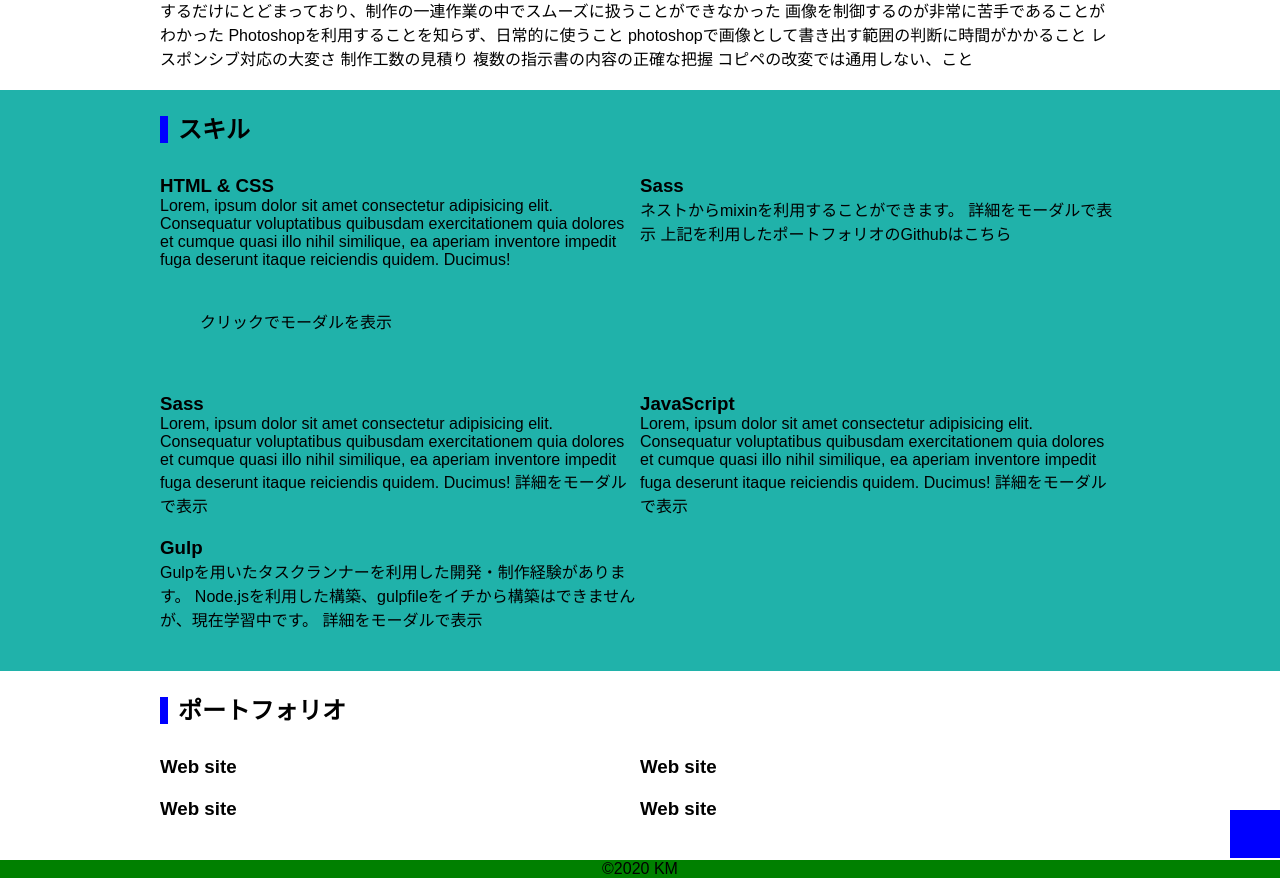
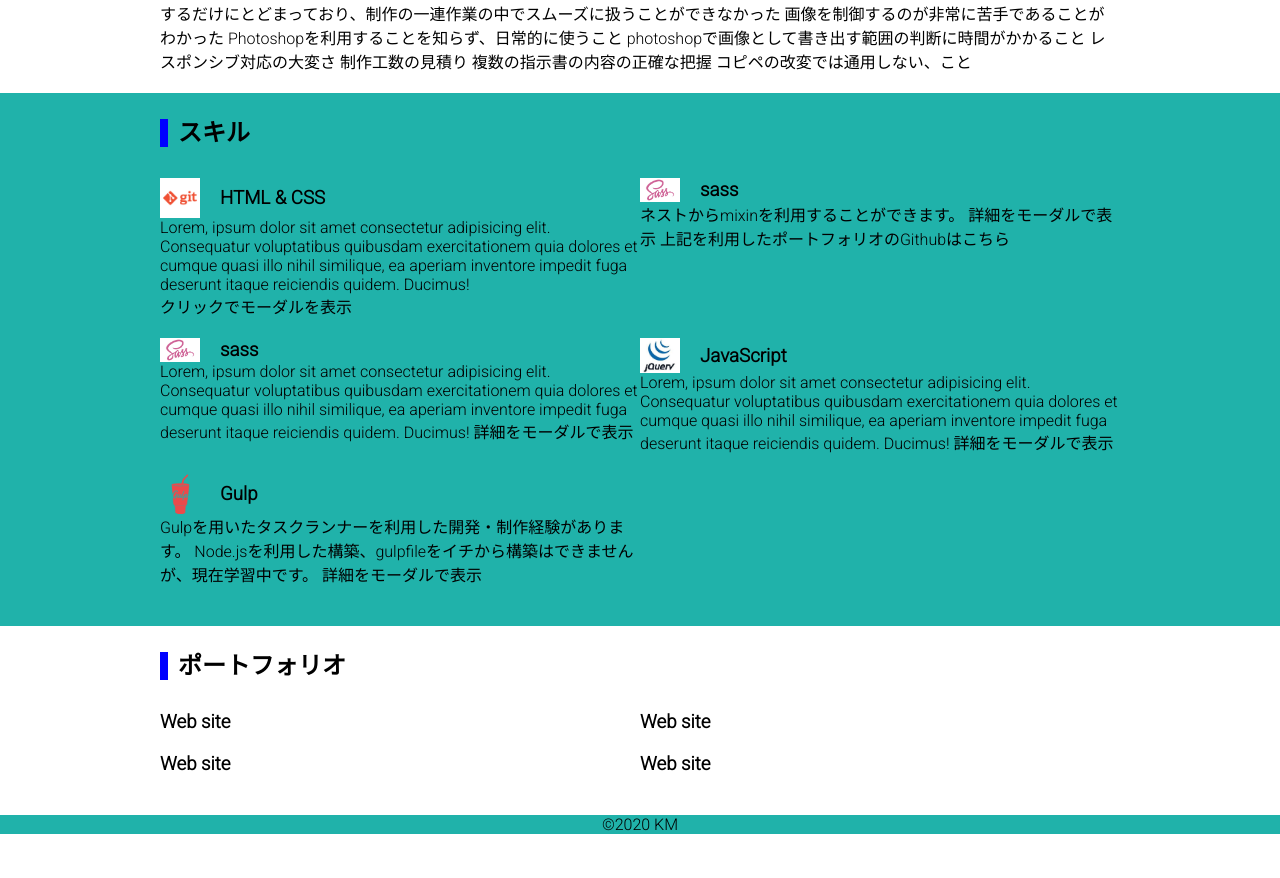
Before and after one commit to qlpt2020/portfolio01, a plain HTML site: page index.html in a window 1280 px wide. Shown: the part 502-1380 px from the top of the page. After the commit the page ends 1336 px from the top, so only its background shows below. Drawn offline with Linux system fonts and the light colour scheme; a web font is replaced by a local one.

Commit message:
【github/portfolio01】初期ファイルを追加

```diff
--- a/css/_general.scss
+++ b/css/_general.scss
@@ -4,7 +4,7 @@ $main-color: #20b2aa;
   padding: 0;
   margin: 0;
 
-  font-family: 'Sawarabi Mincho', sans-serif;}
+  font-family: 'roboto', sans-serif;}
 ol, ul {
   list-style: none;
 }
@@ -42,10 +42,10 @@ section {
   margin: 0;
   padding: 0;
 }
-.content{
-  margin: 0 auto;
-  padding: 40px;
-}
+// .content{
+//   margin: 0 auto;
+//   padding: 40px;
+// }
 .modal{
   display: none;
   height: 100vh;
--- a/css/_index.scss
+++ b/css/_index.scss
@@ -45,10 +45,30 @@ nav {
   }
 }
 
+#skill h3 {
+  display: flex;
+  align-items: center;
+
+  // &::before {
+  //   content: "";
+  //   margin-right: 40px;
+  //   width: 40px;
+  //   height: 40px;
+  //   background: {
+  //     image: url(../img/git.png);
+  //     size: cover;
+  //   }
+  // }
+}
+#skill h3 img {
+  width: 40px;
+  height: auto;
+  margin-right: 20px;
+}
 
 footer {
   position: relative;
-  background-color: green;
+  background-color: $main-color;
   width: 100%;
 
   .copyRight {
--- a/index.html
+++ b/index.html
@@ -78,26 +78,24 @@
         <h2 class="secTtl">スキル</h2>
         <ul class="twoCol">
           <li>
-            <a href="">
-              <h3>HTML & CSS</h3>
+            <h3>
+              <img src="img/git.png" alt="">
+              <span>HTML & CSS</span>
+            </h3>
             <p>
               Lorem, ipsum dolor sit amet consectetur adipisicing elit. Consequatur voluptatibus quibusdam exercitationem quia dolores et cumque quasi illo nihil similique, ea aperiam inventore impedit fuga deserunt itaque reiciendis quidem. Ducimus!
               <div class="content">
                 <a class="js-modal-open" href="">クリックでモーダルを表示</a>
               </div>
-                <div class="modal js-modal">
-                    <div class="modal__bg js-modal-close"></div>
-                    <div class="modal__content">
-                        <p>ここにモーダルウィンドウで表示したいコンテンツを入れます。モーダルウィンドウを閉じる場合は下の「閉じる」をクリックするか、背景の黒い部分をクリックしても閉じることができます。</p>
-                        <a class="js-modal-close" href="">閉じる</a>
-                    </div><!--modal__inner-->
-                </div><!--modal-->
+
             </p>
-            </a>
           </li>
           <li>
             <a href="">
-              <h3>Sass</h3>
+              <h3>
+                <img src="img/sass.png" alt="">
+                <span>sass</span>
+              </h3>
               <p>
                 ネストからmixinを利用することができます。
                 <a href="">詳細をモーダルで表示</a>
@@ -107,7 +105,10 @@
           </li>
           <li>
             <a href="">
-              <h3>Sass</h3>
+              <h3>
+                <img src="img/sass.png" alt="">
+                <span>sass</span>
+              </h3>
               <p>
                 Lorem, ipsum dolor sit amet consectetur adipisicing elit. Consequatur voluptatibus quibusdam exercitationem quia dolores et cumque quasi illo nihil similique, ea aperiam inventore impedit fuga deserunt itaque reiciendis quidem. Ducimus!
                 <a href="">詳細をモーダルで表示</a>
@@ -116,7 +117,10 @@
           </li>
           <li>
             <a href="">
-              <h3>JavaScript</h3>
+              <h3>
+                <img src="img/JQuery.jpg" alt="">
+                <span>JavaScript</span>
+              </h3>
               <p>
                 Lorem, ipsum dolor sit amet consectetur adipisicing elit. Consequatur voluptatibus quibusdam exercitationem quia dolores et cumque quasi illo nihil similique, ea aperiam inventore impedit fuga deserunt itaque reiciendis quidem. Ducimus!
                 <a href="">詳細をモーダルで表示</a>
@@ -125,7 +129,10 @@
           </li>
           <li>
             <a href="">
-              <h3>Gulp</h3>
+              <h3>
+                <img src="img/gulp.png" alt="">
+                <span>Gulp</span>
+              </h3>
               <p>
                 Gulpを用いたタスクランナーを利用した開発・制作経験があります。
                 Node.jsを利用した構築、gulpfileをイチから構築はできませんが、現在学習中です。
@@ -136,6 +143,14 @@
           </li>
         </ul>
       </div>
+
+      <div class="modal js-modal">
+        <div class="modal__bg js-modal-close"></div>
+        <div class="modal__content">
+            <p>html,cssのモーダルです</p>
+            <a class="js-modal-close" href="">閉じる</a>
+        </div><!--modal__inner-->
+    </div><!--modal-->
     </section>
     <section id="portfolio">
       <div class="inner">
@@ -167,7 +182,7 @@
   </main>
 
   <footer class="footer">
-    <div id="top">
+    <div id="top" class="totop">
       <a href=""></a>
     </div>
     <div class="inner">
--- a/js/index.js
+++ b/js/index.js
@@ -1,3 +1,34 @@
+// SP時のヘッダーの高さ調節
+$(window).on('load resize', function() {
+  $(document).ready(function () {
+    if(window.matchMedia( '(max-width: 768px)').mathes) {
+      hsize = $('header').height();
+      $(".content").css("padding-top", hsize + "px");
+    } else {
+      $(".content").removeAttr('style');
+    }
+  });
+});
+
+// SPmenu
+// $('nav_button').slick(function() {
+//   $(this).toggleClass('active');
+//   $('.nav_area_bg').fadeToggle();
+//   $('nav').toggleClass('open');
+// })
+// $('nav_area_bg').click(function () {
+//   $(this).fadeOut();
+//   $('menuIcon').remobeClass('active');
+//   $('nav_buttom').remobeClass('active');
+//   $('nav').removeClass('open');
+// });
+// $('.nav_area_sp nav ul li a').click(function () {
+//   $('.menuIcon').removeClass('active');
+//   $('.nav_buttom').removeClass('active');
+//   $('nav').removeClass('open');
+// });
+
+// modal
 $(function(){
   $('.js-modal-open').on('click',function(){
       $('.js-modal').fadeIn();
@@ -8,3 +39,88 @@ $(function(){
       return false;
   });
 });
+
+// モーダル
+// let maxWidth = 840;
+// let maxHeight = 500;
+// let closeBtnHeight = 55;
+// $('.youtube').on('click', function() {
+//   let size = getColorboxSize();
+//   $('.youtube').colorBox({
+//     iframe:true,
+//     fixed: true,
+//     scrolling: false,
+//     width: size.width + 'px',
+//     height: setInterval.height + 'px',
+//     onOpen: setNoScroll,
+//     onCleanup: setScroll
+//   });
+// });
+
+
+
+// スムーススクロール
+let topBtn = $('.totop');
+topBtn.hide();
+$(window).on("scroll", function() {
+  if($(this).scrollTop() > 100) {
+    topBtn.fadeIn("400");
+  } else {
+    topBtn.fadeOut("400");
+  }
+  scrollHeight = $(document).height();
+  scrollPosition = $(window).height() + $(window).scrollTop();
+  footHeight = $("footer").innerHeight(); //止めたい位置
+  if(scrollHeight - scrollPosition <= footHeight) {
+    topBtn.css({
+      "position": "absolute",
+      "bottom": 20
+    });
+    if(scrollHeight - scrollPosition <= footHeight && window.matchMedia( '(max-width: 768px)' ).matches) {
+      topBtn.css({
+        "bottom": 20
+      });
+    }
+  }else {
+    topBtn.css({
+      "position": "fixed",
+      "bottom": 10
+    });
+  }
+});
+
+topBtn.on('click', function() {
+  $('body,html').animate({
+    scrollTop: 0
+  }, 500);
+  return false;
+});
+
+
+// アコーディオン
+$(function () {
+  $('.aco_content_area').hide();
+  $('aco_content dt.aco_content_btn').click(function() {
+    let index = $('aco_content_btn').index(this);
+      if($('.aco_content_area').is(':hidden')) {
+        $('.aco_content_area').eq(index).slideToggle('normal');
+        $('.aco_content dt.aco_content_btn').eq(index).toggleClass('open')
+      } else {
+        $('.aco_content_area').eq(index).slideToggle('normal');
+        $('.aco_content dt.aco_content_btn').eq(index).remobeClass('open')
+      }
+  });
+});
+
+
+  // $('.aco_content_area').hide();
+  // $('aco_content dt.aco_content_btn').click(function() {
+  //   let index = $('aco_content_btn').index(this);
+  //     if($('.aco_content_area').is(':hidden')) {
+  //       $('.aco_content_area').eq(index).slideToggle('normal');
+  //       $('.aco_content dt.aco_content_btn').eq(index).toggleClass('open')
+  //     } else {
+  //       $('.aco_content_area').eq(index).slideToggle('normal');
+  //       $('.aco_content dt.aco_content_btn').eq(index).remobeClass('open')
+  //     }
+  // });
```
Also changed, not shown: css/style.css, img/JQuery.jpg (added), img/git.png (added), img/gulp.png (added), img/sass.png (added), img/vscode.png (added), 1 other file. Lines whose indentation alone changed are shown as unchanged.
